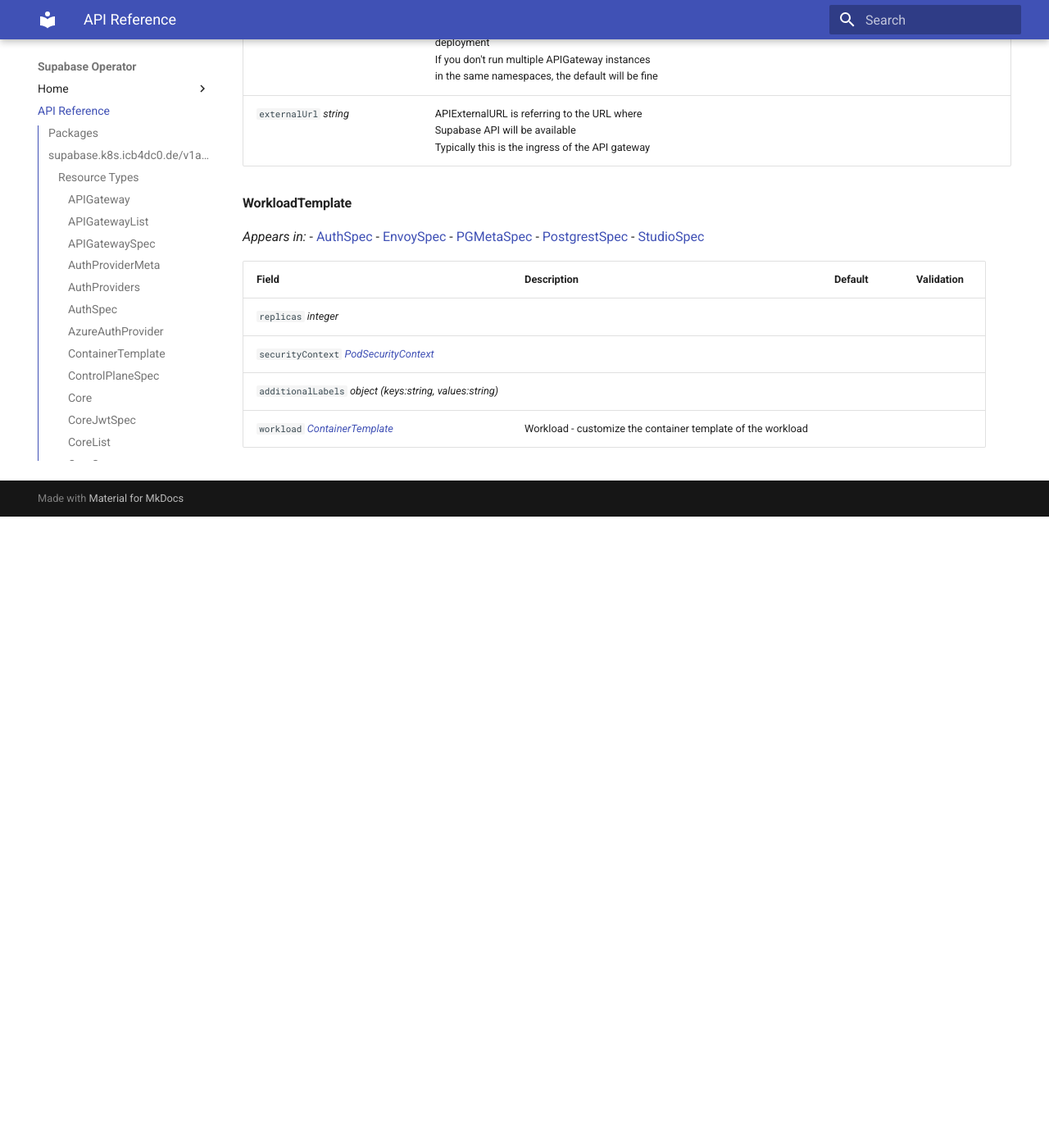
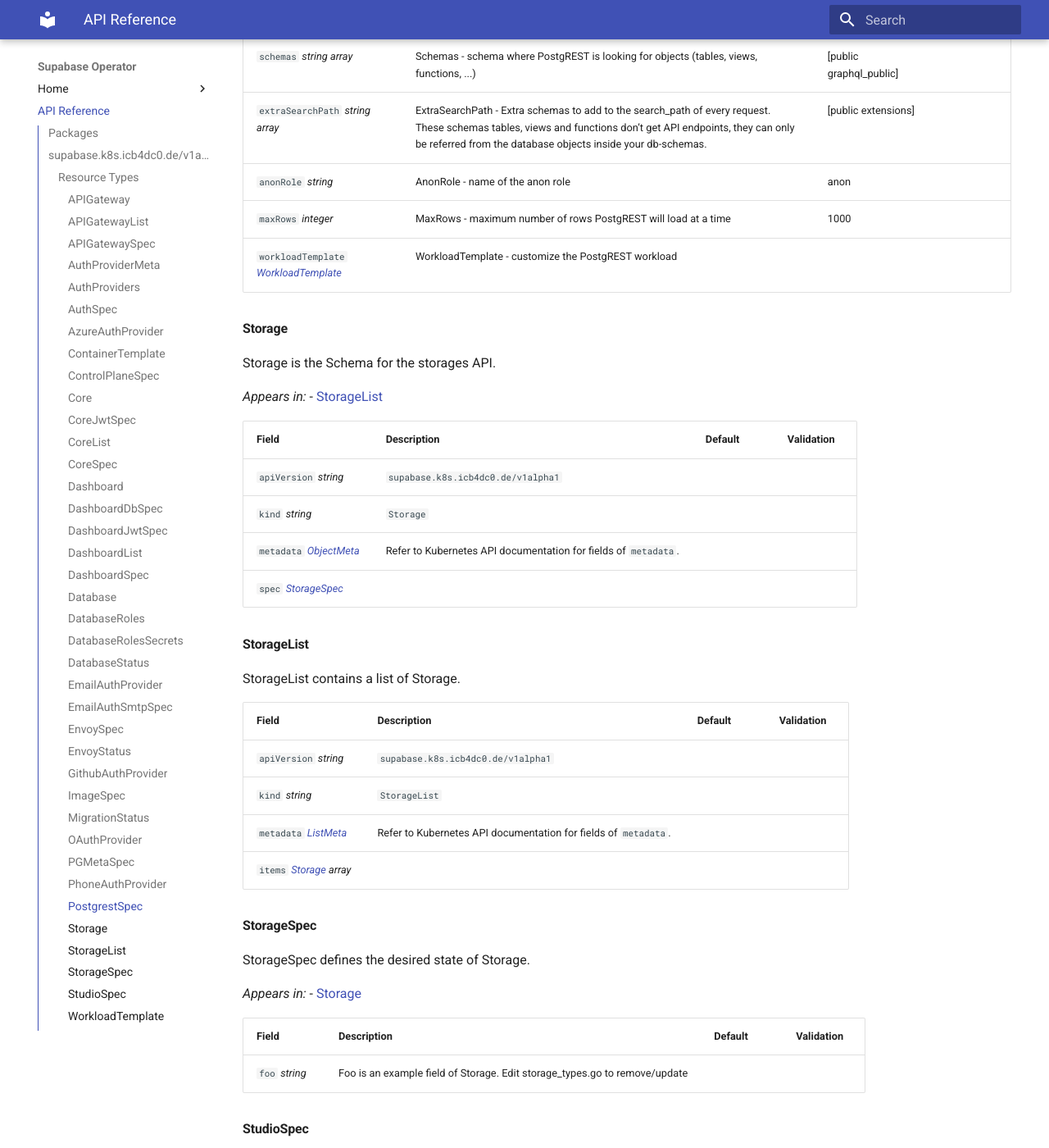
Before and after one commit to prskr/supabase-operator, an MkDocs documentation site: the page built from docs/api/supabase.k8s.icb4dc0.de.md, in a window 1280 px wide and 1400 px high, scrolled down 11903 px. Shown: the whole window at 82% size. Built offline with MkDocs 1.6.1 and Material for MkDocs 9.7.7, drawn with Linux system fonts in a browser that asks for light colours; before the commit the page ends 12533 px from its top, so only the background shows below that; some of the changed text lies outside the part shown.

```diff
--- a/docs/api/supabase.k8s.icb4dc0.de.md
+++ b/docs/api/supabase.k8s.icb4dc0.de.md
@@ -15,6 +15,8 @@
 - [CoreList](#corelist)
 - [Dashboard](#dashboard)
 - [DashboardList](#dashboardlist)
+- [Storage](#storage)
+- [StorageList](#storagelist)
 
 
 
@@ -70,6 +72,8 @@
 | --- | --- | --- | --- |
 | `envoy` _[EnvoySpec](#envoyspec)_ | Envoy - configure the envoy instance and most importantly the control-plane |  |  |
 | `jwks` _[SecretKeySelector](https://kubernetes.io/docs/reference/generated/kubernetes-api/v1.30/#secretkeyselector-v1-core)_ | JWKSSelector - selector where the JWKS can be retrieved from to enable the API gateway to validate JWTs |  |  |
+| `serviceSelector` _[LabelSelector](https://kubernetes.io/docs/reference/generated/kubernetes-api/v1.30/#labelselector-v1-meta)_ | ServiceSelector - selector to match all Supabase services (or in fact EndpointSlices) that should be considered for this APIGateway | \{ matchExpressions:[map[key:app.kubernetes.io/part-of operator:In values:[supabase]] map[key:supabase.k8s.icb4dc0.de/api-gateway-target operator:Exists]] \} |  |
+| `componentTypeLabel` _string_ | ComponentTypeLabel - Label to identify which Supabase component a Service represents (e.g. auth, postgrest, ...) | app.kubernetes.io/name |  |
 
 
 
@@ -496,8 +500,26 @@
 
 | Field | Description | Default | Validation |
 | --- | --- | --- | --- |
+| `nodeName` _string_ | NodeName - identifies the Envoy cluster within the current namespace<br />if not set, the name of the APIGateway resource will be used<br />The primary use case is to make the assignment of multiple supabase instances in a single namespace explicit. |  |  |
 | `controlPlane` _[ControlPlaneSpec](#controlplanespec)_ | ControlPlane - configure the control plane where Envoy will retrieve its configuration from |  |  |
 | `workloadTemplate` _[WorkloadTemplate](#workloadtemplate)_ | WorkloadTemplate - customize the Envoy deployment |  |  |
+
+
+#### EnvoyStatus
+
+
+
+
+
+
+
+_Appears in:_
+- [APIGatewayStatus](#apigatewaystatus)
+
+| Field | Description | Default | Validation |
+| --- | --- | --- | --- |
+| `configVersion` _string_ |  |  |  |
+| `resourceHash` _integer array_ |  |  |  |
 
 
 #### GithubAuthProvider
@@ -620,6 +642,61 @@
 | `workloadTemplate` _[WorkloadTemplate](#workloadtemplate)_ | WorkloadTemplate - customize the PostgREST workload |  |  |
 
 
+#### Storage
+
+
+
+Storage is the Schema for the storages API.
+
+
+
+_Appears in:_
+- [StorageList](#storagelist)
+
+| Field | Description | Default | Validation |
+| --- | --- | --- | --- |
+| `apiVersion` _string_ | `supabase.k8s.icb4dc0.de/v1alpha1` | | |
+| `kind` _string_ | `Storage` | | |
+| `metadata` _[ObjectMeta](https://kubernetes.io/docs/reference/generated/kubernetes-api/v1.30/#objectmeta-v1-meta)_ | Refer to Kubernetes API documentation for fields of `metadata`. |  |  |
+| `spec` _[StorageSpec](#storagespec)_ |  |  |  |
+
+
+#### StorageList
+
+
+
+StorageList contains a list of Storage.
+
+
+
+
+
+| Field | Description | Default | Validation |
+| --- | --- | --- | --- |
+| `apiVersion` _string_ | `supabase.k8s.icb4dc0.de/v1alpha1` | | |
+| `kind` _string_ | `StorageList` | | |
+| `metadata` _[ListMeta](https://kubernetes.io/docs/reference/generated/kubernetes-api/v1.30/#listmeta-v1-meta)_ | Refer to Kubernetes API documentation for fields of `metadata`. |  |  |
+| `items` _[Storage](#storage) array_ |  |  |  |
+
+
+#### StorageSpec
+
+
+
+StorageSpec defines the desired state of Storage.
+
+
+
+_Appears in:_
+- [Storage](#storage)
+
+| Field | Description | Default | Validation |
+| --- | --- | --- | --- |
+| `foo` _string_ | Foo is an example field of Storage. Edit storage_types.go to remove/update |  |  |
+
+
+
+
 #### StudioSpec
 
 
```
Also changed, not shown: 1 other file.
